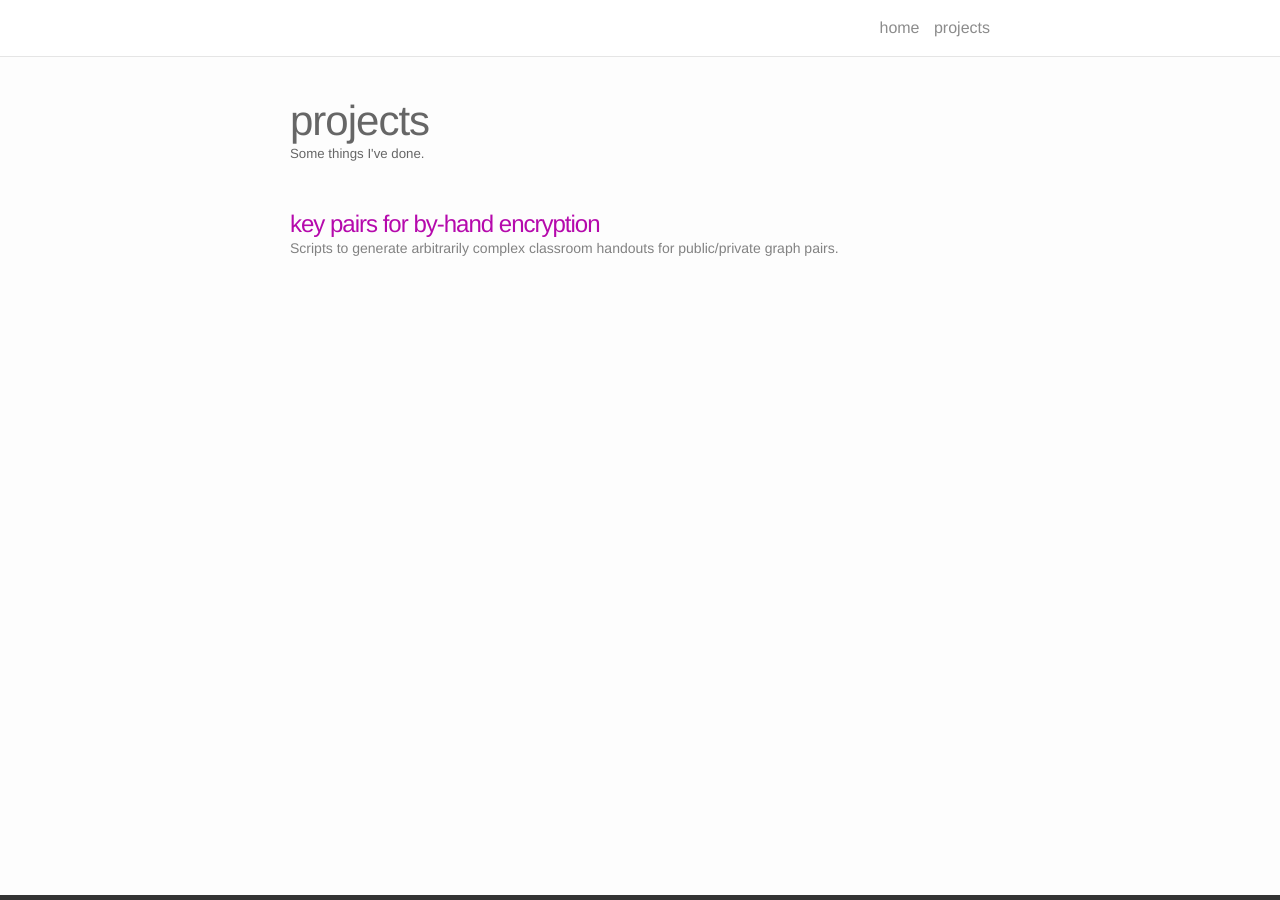
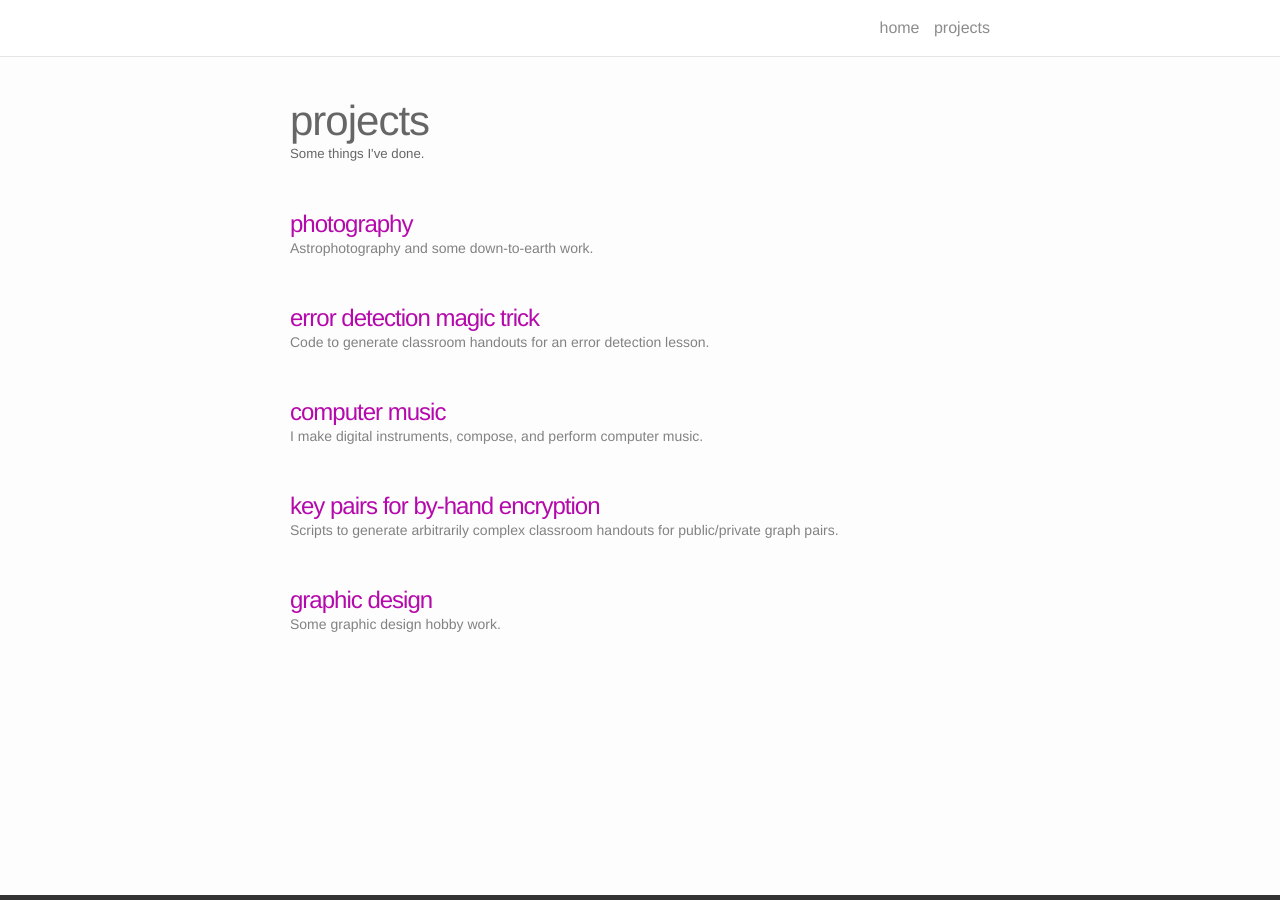
Before and after one commit to meiadvanture/myweb, a Jekyll site: the page built from projects.md, in a window 1280 px wide. Built offline with Jekyll 4.4.1, drawn with Linux system fonts in a browser that asks for light colours; nearby versions of some CDN libraries.

Commit message:
Added more project placeholders.

```diff
--- /dev/null
+++ b/_projects/design.markdown
@@ -0,0 +1,5 @@
+---
+layout: post
+title: graphic design
+description: Some graphic design hobby work.
+---
--- /dev/null
+++ b/_projects/music.markdown
@@ -0,0 +1,5 @@
+---
+layout: post
+title: computer music
+description: I make digital instruments, compose, and perform computer music.
+---
--- /dev/null
+++ b/_projects/parity.markdown
@@ -0,0 +1,5 @@
+---
+layout: post
+title: error detection magic trick
+description: Code to generate classroom handouts for an error detection lesson.
+---
--- /dev/null
+++ b/_projects/photography.markdown
@@ -0,0 +1,5 @@
+---
+layout: post
+title: photography
+description: Astrophotography and some down-to-earth work.
+---
```
Also changed, not shown: _projects/keypairs.markdown (+11 -1 lines).
